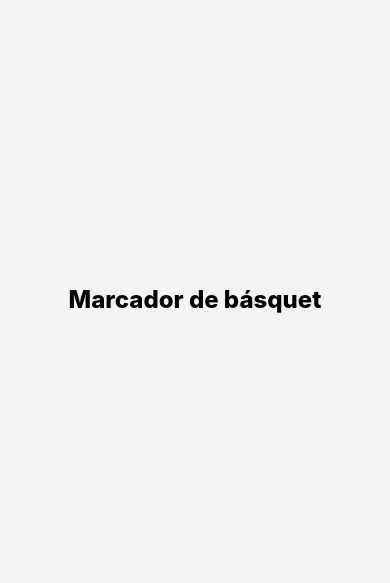
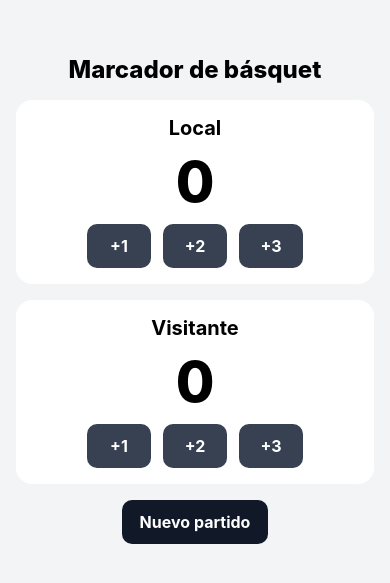
Before and after one commit to PabloArielLuna/marcador-basquet, a React Native app: screen / in a window 390 px wide. Shown: the part 123-706 px from the top of the page. Built offline with nearby package versions, Linux system fonts and the light colour scheme.

Commit message:
Ejercicio 1: marcador con una sola función anotar(equipo, puntos)

```diff
--- a/screens/MarcadorScreen.tsx
+++ b/screens/MarcadorScreen.tsx
@@ -1,9 +1,54 @@
+import { useState } from 'react';
 import { StyleSheet, Text, View } from 'react-native';
+import BotonAccion from '../components/BotonAccion';
+
+type Equipo = 'local' | 'visitante'; // sólo acepta uno de estos dos textos
 
 export default function MarcadorScreen() {
+  const [local, setLocal] = useState(0);
+  const [visitante, setVisitante] = useState(0);
+
+  // Una sola función para los seis botones.
+  // Setter funcional: el nuevo puntaje depende del anterior.
+  const anotar = (equipo: Equipo, puntos: number) => {
+    if (equipo === 'local') {
+      setLocal((prev) => prev + puntos);
+    } else {
+      setVisitante((prev) => prev + puntos);
+    }
+  };
+
+  // Valor directo: el nuevo valor (0) no depende del anterior.
+  const nuevoPartido = () => {
+    setLocal(0);
+    setVisitante(0);
+  };
+
   return (
     <View style={styles.contenedor}>
       <Text style={styles.titulo}>Marcador de básquet</Text>
+
+      <View style={styles.equipo}>
+        <Text style={styles.nombre}>Local</Text>
+        <Text style={styles.puntos}>{local}</Text>
+        <View style={styles.botonera}>
+          <BotonAccion titulo="+1" onPress={() => anotar('local', 1)} />
+          <BotonAccion titulo="+2" onPress={() => anotar('local', 2)} />
+          <BotonAccion titulo="+3" onPress={() => anotar('local', 3)} />
+        </View>
+      </View>
+
+      <View style={styles.equipo}>
+        <Text style={styles.nombre}>Visitante</Text>
+        <Text style={styles.puntos}>{visitante}</Text>
+        <View style={styles.botonera}>
+          <BotonAccion titulo="+1" onPress={() => anotar('visitante', 1)} />
+          <BotonAccion titulo="+2" onPress={() => anotar('visitante', 2)} />
+          <BotonAccion titulo="+3" onPress={() => anotar('visitante', 3)} />
+        </View>
+      </View>
+
+      <BotonAccion titulo="Nuevo partido" onPress={nuevoPartido} color="#111827" />
     </View>
   );
 }
@@ -15,9 +60,31 @@ const styles = StyleSheet.create({
     alignItems: 'center',
     justifyContent: 'center',
     padding: 16,
+    gap: 16,
   },
   titulo: {
     fontSize: 24,
     fontWeight: '800',
   },
+  equipo: {
+    width: '100%',
+    maxWidth: 360,
+    backgroundColor: '#fff',
+    borderRadius: 16,
+    padding: 16,
+    alignItems: 'center',
+    gap: 8,
+  },
+  nombre: {
+    fontSize: 20,
+    fontWeight: '700',
+  },
+  puntos: {
+    fontSize: 56,
+    fontWeight: '800',
+  },
+  botonera: {
+    flexDirection: 'row',
+    gap: 12,
+  },
 });
```
